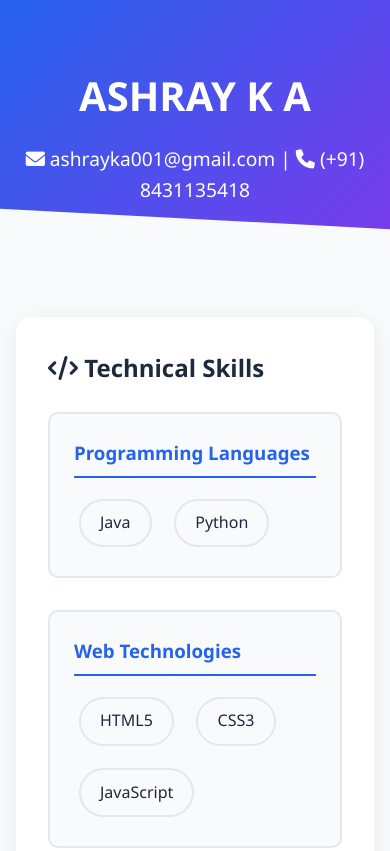
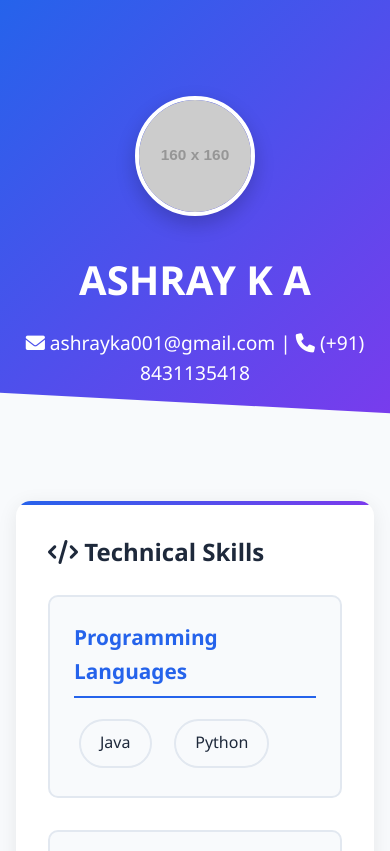
Before and after one commit to The-Ashray/MyPortfolio, a plain HTML site: page index.html in a window 390 px wide. Shown: the top 851 px of the page. Drawn offline with Linux system fonts and the light colour scheme; placeholder pictures from the web are drawn by us.

Commit message:
Update index.html

```diff
--- a/index.html
+++ b/index.html
@@ -36,12 +36,26 @@
 
         header {
             text-align: center;
-            padding: 6rem 0;
+            padding: 8rem 0 6rem;
             background: var(--gradient);
             color: white;
             margin-bottom: 2rem;
             position: relative;
             overflow: hidden;
+        }
+
+        .profile-img {
+            width: 160px;
+            height: 160px;
+            border-radius: 50%;
+            border: 4px solid white;
+            margin-bottom: 1.5rem;
+            box-shadow: 0 8px 20px rgba(0,0,0,0.2);
+            transition: transform 0.3s;
+        }
+
+        .profile-img:hover {
+            transform: scale(1.05) rotate(5deg);
         }
 
         header::after {
@@ -62,17 +76,28 @@
             box-shadow: 0 4px 20px rgba(0,0,0,0.08);
             margin-bottom: 2rem;
             transition: transform 0.3s;
+            position: relative;
+            overflow: hidden;
+        }
+
+        .section::before {
+            content: '';
+            position: absolute;
+            top: 0;
+            left: 0;
+            width: 100%;
+            height: 4px;
+            background: var(--gradient);
         }
 
         .section:hover {
             transform: translateY(-5px);
         }
 
-        /* Skills Grid */
         .skills-grid {
             display: grid;
             gap: 2rem;
-            grid-template-columns: repeat(auto-fit, minmax(250px, 1fr));
+            grid-template-columns: repeat(auto-fit, minmax(400px, 1fr));
         }
 
         .skill-category {
@@ -80,6 +105,11 @@
             padding: 1.5rem;
             border-radius: 10px;
             border: 2px solid #e2e8f0;
+            transition: all 0.3s;
+        }
+
+        .skill-category:hover {
+            border-color: var(--primary);
         }
 
         .skill-category h3 {
@@ -87,6 +117,7 @@
             color: var(--primary);
             padding-bottom: 0.5rem;
             border-bottom: 2px solid var(--primary);
+            font-size: 1.3rem;
         }
 
         .skills-list {
@@ -215,17 +246,23 @@
             }
 
             header {
-                padding: 4rem 0;
+                padding: 6rem 0 4rem;
             }
 
             .skills-grid {
                 grid-template-columns: 1fr;
+            }
+
+            .profile-img {
+                width: 120px;
+                height: 120px;
             }
         }
     </style>
 </head>
 <body>
     <header>
+        <img src="https://via.placeholder.com/160" alt="Ashray K A" class="profile-img">
         <h1 style="font-size: 2.5rem; margin-bottom: 1rem;">ASHRAY K A</h1>
         <p style="font-size: 1.2rem;">
             <i class="fas fa-envelope"></i> ashrayka001@gmail.com |
@@ -288,7 +325,7 @@
                 </div>
                 <div class="timeline-item">
                     <h3>XII (CBSE)</h3>
-                    <p><a href="https://navodaya.gov.in/nvs/nvs-school/MANGALURU/en/home/" class="institution-link" target="_blank">JNV Mudipu, Mangaluru</a></p>
+                    <p><a href="https://g.co/kgs/qVFzRAr" class="institution-link" target="_blank">JNV Mudipu, Mangaluru</a></p>
                     <p>95.00% | 2022</p>
                 </div>
             </div>
@@ -349,8 +386,8 @@
     <footer>
         <div class="social-links">
             <a href="mailto:ashrayka001@gmail.com" target="_blank"><i class="fas fa-envelope"></i></a>
-            <a href="https://github.com/" target="_blank"><i class="fab fa-github"></i></a>
-            <a href="https://linkedin.com/" target="_blank"><i class="fab fa-linkedin"></i></a>
+            <a href="https://github.com/yourusername" target="_blank"><i class="fab fa-github"></i></a>
+            <a href="https://linkedin.com/in/yourprofile" target="_blank"><i class="fab fa-linkedin"></i></a>
         </div>
         <p style="margin-top: 1rem;">© 2024 Ashray K A | All rights reserved</p>
     </footer>
```
